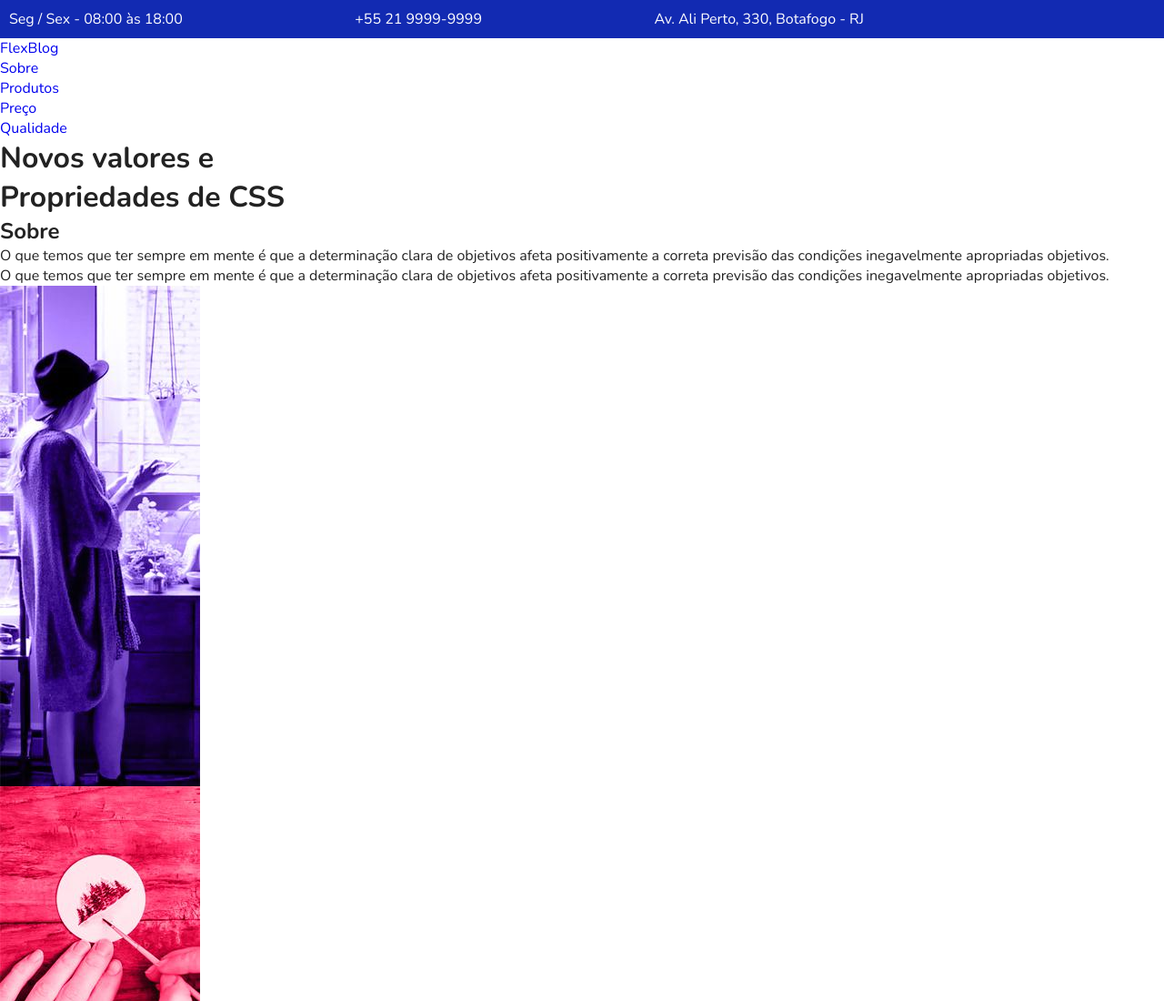
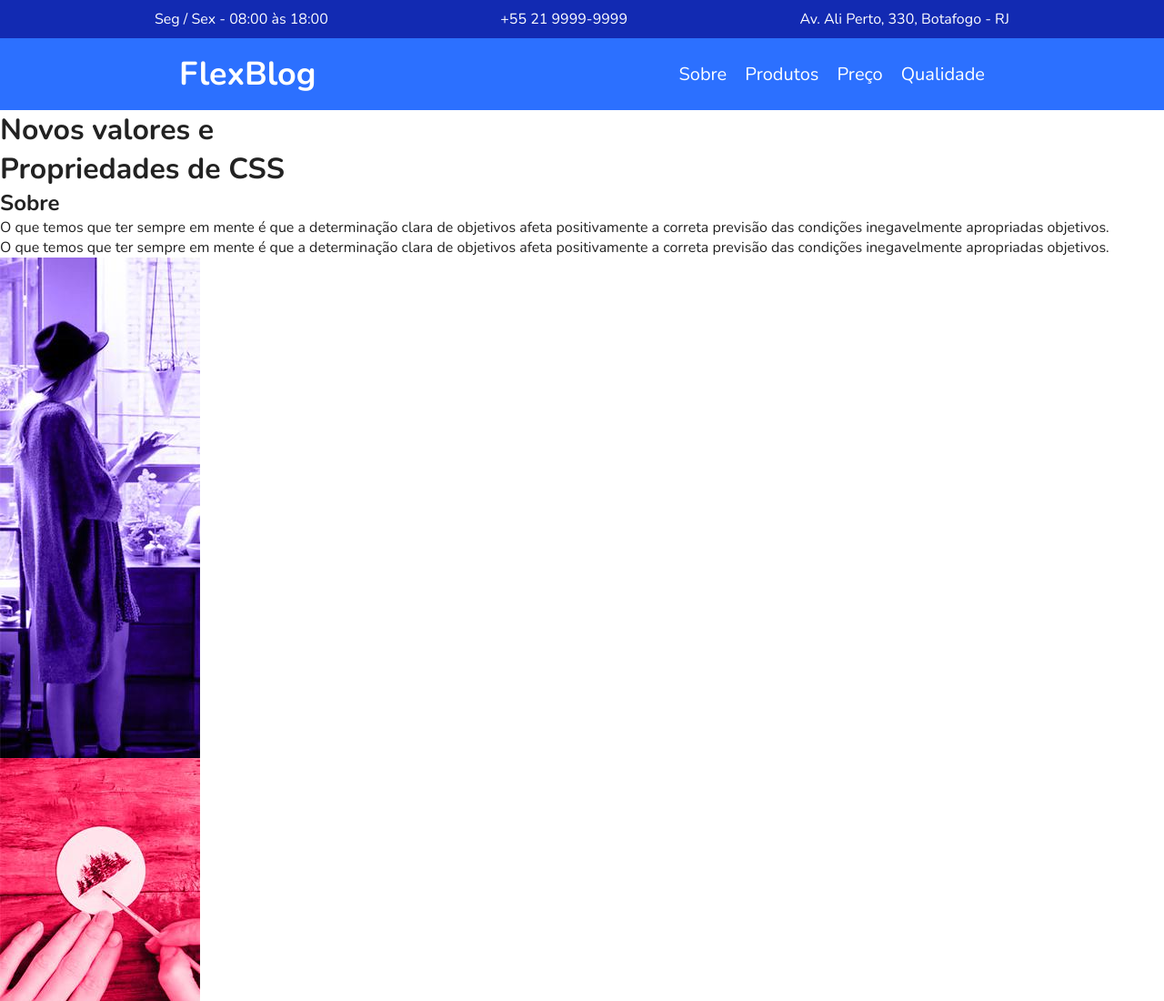
Before and after one commit to kauelima21/flex-blog, a plain HTML site: page index.html in a window 1280 px wide. Shown: the top 1100 px of the page at 91% size. Drawn offline with nearby package versions, Linux system fonts and the light colour scheme.

Commit message:
menu terminado

```diff
--- a/css/styles.css
+++ b/css/styles.css
@@ -32,6 +32,7 @@ img {
 
 .superinfo {
     max-width: 960px;
+    margin: 0 auto;
     display: flex;
     flex-wrap: wrap;
     justify-content: space-between;
@@ -46,3 +47,42 @@ img {
 .superinfo a {
     color: #fff;
 }
+
+.menu-bg {
+    background: #2c70ff;
+}
+
+.menu {
+    max-width: 906px;
+    margin: 0 auto;
+    padding: 15px 0;
+    display: flex;
+    flex-wrap: wrap;
+    justify-content: space-between;
+    align-items: center;
+}
+
+.menu a {
+    color: #fff;
+}
+
+.menu-logo a {
+    font-size: 2.25em;
+    font-weight: bold;
+    margin: 0 10px;
+}
+
+.menu nav ul {
+    display: flex;
+    flex-wrap: wrap;
+}
+
+.menu nav a {
+    font-size: 1.25em;
+    display: block;
+    padding: 10px;
+}
+
+.menu nav a:hover {
+    color: #122ab2;
+}
```
